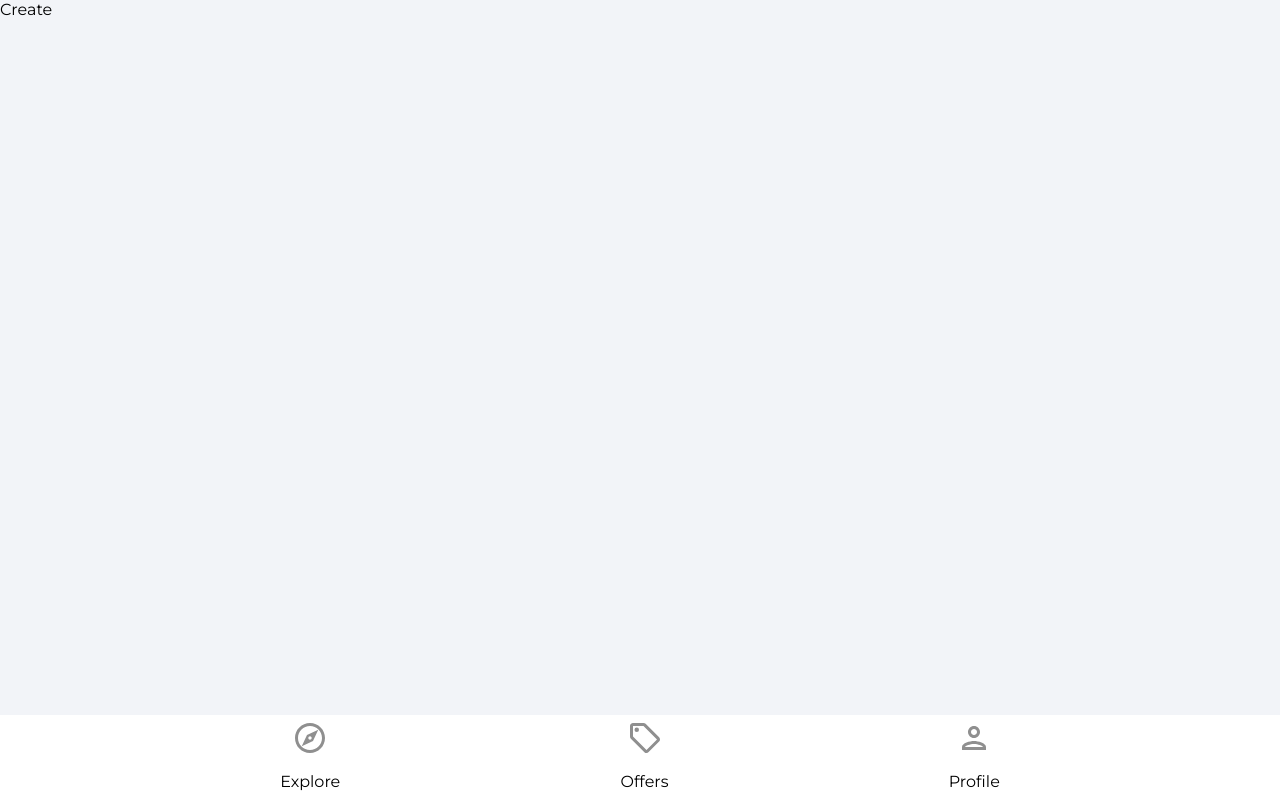
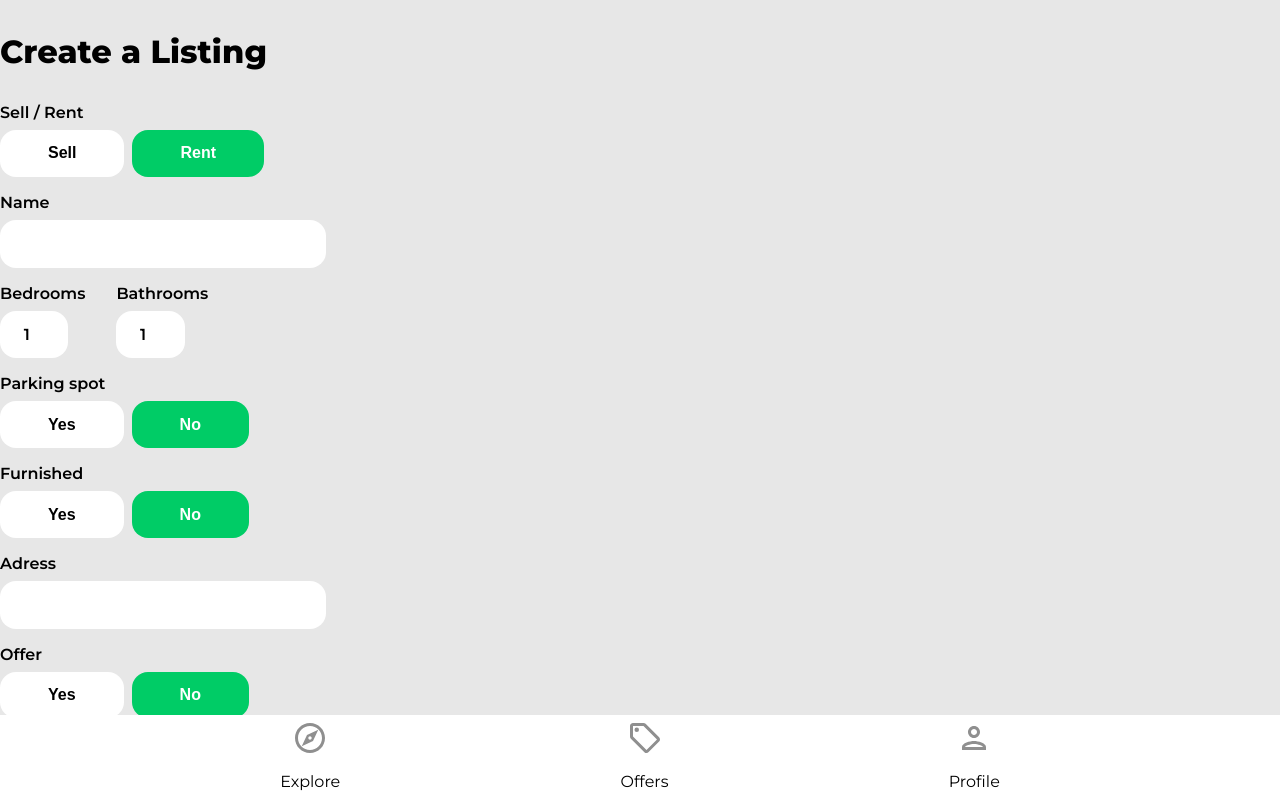
Before and after one commit to KaloyanBouresh/react-house-marketplace, a React (Create React App) app: page /create-listing in a window 1280 px wide. Shown: the top 798 px of the page. Built offline with nearby package versions, Linux system fonts and the light colour scheme; no server answers; sample sign-in values are in the browser's storage.

Commit message:
CreateListing jsx

```diff
--- a/src/index.css
+++ b/src/index.css
@@ -9,7 +9,7 @@
 
 body {
     font-family: 'Montserrat', sans-serif;
-    background-color: #f2f4f8;
+    background-color: #e7e7e7;
     margin: 0;
     box-sizing: border-box;
 }
--- a/src/pages/CreateListing.jsx
+++ b/src/pages/CreateListing.jsx
@@ -23,6 +23,22 @@
 
     });
 
+    const {
+        type,
+        name,
+        bedrooms,
+        bathrooms,
+        parking,
+        furnished,
+        address,
+        offer,
+        regularPrice,
+        discountedPrice,
+        images,
+        latitude,
+        longitude
+    } = formData;
+
     const auth = getAuth();
     const navigate = useNavigate();
     const isMounted = useRef(true);
@@ -44,14 +60,241 @@
         }
     }, [isMounted])
 
+    const onSubmit = (e) => {
+        e.preventDefault();
+    }
+
+    const onMutate = (e) => {
+        console.log('mutate')
+    }
+
     if (loading) {
         return <Spinner />
     }
 
     return (
-        <div>
-            Create
-        </div>
+        <div className="prifile">
+            <header>
+                <p className="pageHeader">Create a Listing</p>
+            </header>
+
+            <main>
+                <form onSubmit={onSubmit}>
+                    <label className="formLabel">Sell / Rent</label>
+                    <div className="formButtons">
+                        <button type='button'
+                            className={type === 'sale' ? 'formButtonActive' : 'formButton'}
+                            id='type'
+                            value='sale'
+                            onClick={onMutate}>
+                            Sell
+                        </button>
+                        <button type='button'
+                            className={type === 'rent' ? 'formButtonActive' : 'formButton'}
+                            id='type'
+                            value='rent'
+                            onClick={onMutate}>
+                            Rent
+                        </button>
+                    </div>
+
+                    <label className="formLabel">Name</label>
+                    <input type="text"
+                        className="formInputName"
+                        value={name}
+                        id='name'
+                        onChange={onMutate}
+                        maxLength='40'
+                        minLength='10'
+                        required
+                    />
+
+                    <div className="formRooms flex">
+                        <div>
+                            <label className="formLabel">Bedrooms</label>
+                            <input
+                                type="number"
+                                className="formInputSmall"
+                                value={bedrooms}
+                                id='bedrooms'
+                                onChange={onMutate}
+                                min='1'
+                                max='50'
+                                required
+                            />
+                        </div>
+                        <div>
+                            <label className="formLabel">Bathrooms</label>
+                            <input
+                                type="number"
+                                className="formInputSmall"
+                                value={bathrooms}
+                                id='bathrooms'
+                                onChange={onMutate}
+                                min='1'
+                                max='50'
+                                required
+                            />
+                        </div>
+                    </div>
+
+                    <label className="formLabel">Parking spot</label>
+                    <div className="formButtons">
+                        <button
+                            type='button'
+                            className={parking ? 'formButtonActive' : 'formButton'}
+                            id='parking'
+                            value={true}
+                            onClick={onMutate}
+                            min='1'
+                            max='50'
+                        >
+                            Yes
+                        </button>
+                        <button
+                            type='button'
+                            className={!parking && parking !== null ? 'formButtonActive' : 'formButton'}
+                            id='parking'
+                            value={false}
+                            onClick={onMutate}
+                        >
+                            No
+                        </button>
+                    </div>
+
+                    <label className="formLabel">Furnished</label>
+                    <div className="formButtons">
+                        <button
+                            type='button'
+                            className={furnished ? 'formButtonActive' : 'formButton'}
+                            id='furnished'
+                            value={true}
+                            onClick={onMutate}
+                            min='1'
+                            max='50'
+                        >
+                            Yes
+                        </button>
+                        <button
+                            type='button'
+                            className={!furnished && furnished !== null ? 'formButtonActive' : 'formButton'}
+                            id='furnished'
+                            value={false}
+                            onClick={onMutate}
+                        >
+                            No
+                        </button>
+                    </div>
+
+                    <label className="formLabel">Adress</label>
+                    <input type="text"
+                        className="formInputAddress"
+                        value={address}
+                        id='address'
+                        onChange={onMutate}
+                        required
+                    />
+
+                    {/* Show if geolocation is not enabled: */}
+                    {!geolocationEnabled && (
+                        <div className="formLatLng flex">
+                            <div>
+                                <label className="formLabel"> Latitude</label>
+                                <input
+                                    type="number"
+                                    className="formInputSmall"
+                                    id='latitiude'
+                                    value={latitude}
+                                    onChange={onMutate}
+                                    required
+                                />
+                            </div>
+                            <div>
+                                <label className="formLabel"> Longitude</label>
+                                <input
+                                    type="number"
+                                    className="formInputSmall"
+                                    id='longitude'
+                                    value={longitude}
+                                    onChange={onMutate}
+                                    required
+                                />
+                            </div>
+                        </div>
+                    )}
+
+                    <label className="formLabel">Offer</label>
+                    <div className="formButtons">
+                        <button
+                            type='button'
+                            className={offer ? 'formButtonActive' : 'formButton'}
+                            id='offer'
+                            value={true}
+                            onClick={onMutate}
+                        >
+                            Yes
+                        </button>
+                        <button
+                            type='button'
+                            className={!offer && offer !== null ? 'formButtonActive' : 'formButton'}
+                            id='offer'
+                            value={false}
+                            onClick={onMutate}
+                        >
+                            No
+                        </button>
+                    </div>
+
+                    <label className="formLabel">Regular Price</label>
+                    <div className="formPriceDiv">
+                        <input
+                            type="number"
+                            className="formInputSmall"
+                            id='regularPrice'
+                            value={regularPrice}
+                            onChange={onMutate}
+                            min='50'
+                            max='750000000'
+                            required
+                        />
+                        {type === 'rent' && (
+                            <p className='formPriceText'>$ / Month</p>
+                        )}
+                    </div>
+
+                    {/* If offer is true */}
+                    {offer && (
+                        <>
+                            <label className="formLabel">Discounted Price</label>
+                            <input
+                                type="number"
+                                className="formInputSmall"
+                                id='discountedPrice'
+                                value={discountedPrice}
+                                onChange={onMutate}
+                                min='50'
+                                max='750000000'
+                                required={offer}
+                            />
+                        </>
+                    )}
+
+                    <label className="formLabel">Images</label>
+                    <p className="imagesInfo">The first image will be the cover (max 6).</p>
+                    <input
+                        type="file"
+                        className="formInputFile"
+                        id='images'
+                        onChange={onMutate}
+                        max='6'
+                        accept='.jpg, .png, .jpeg'
+                        multiple
+                        required
+                    />
+                    <button type='submit' className="primaryButton createListingButton">Create Listing</button>
+                </form>
+            </main>
+        </div >
     )
 }
 
```
